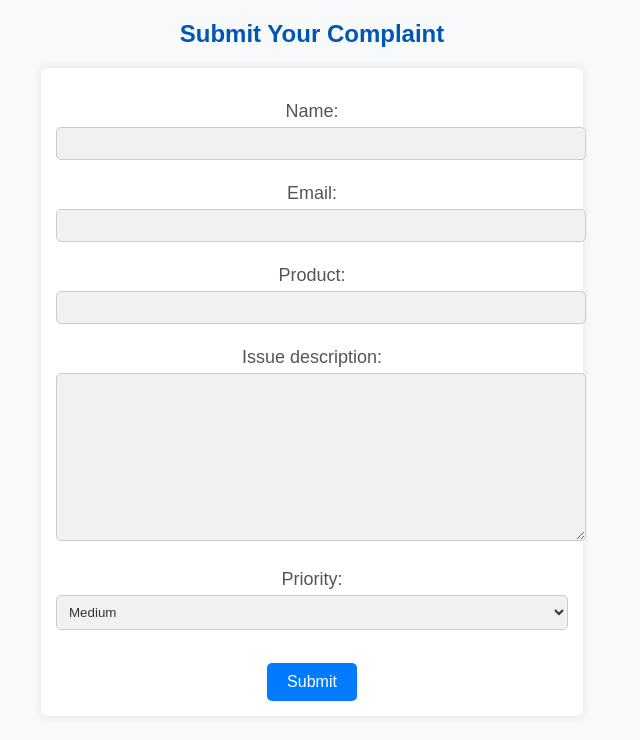
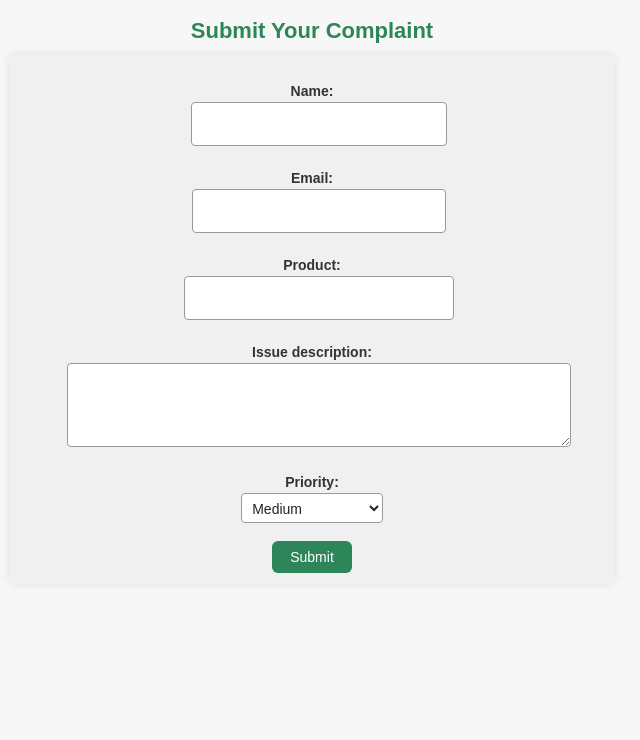
Before and after one commit to Yashaswinip25/complaint_system, a Django app: page /submit/ in a window 1280 px wide. Shown: the top 740 px of the page, without its empty margins (328-968 px from the left). Run offline with Django 5.2, Linux system fonts and the light colour scheme.

Commit message:
style.css

```diff
--- a/complaints/static/complaints/style.css
+++ b/complaints/static/complaints/style.css
@@ -1,8 +1,8 @@
 /* Global Light Theme */
 body {
-    font-family: Arial, sans-serif;
-    background-color: #f8f9fa; /* Light Grey Background */
-    color: #333; /* Dark Text */
+    font-family: 'Arial', sans-serif;
+    background-color: #f7f7f7; /* Light Grey */
+    color: #222;
     margin: 0;
     padding: 0;
     text-align: center;
@@ -10,73 +10,98 @@ body {
 
 /* Container Styling */
 .container {
-    max-width: 800px;
+    max-width: 700px;
     margin: auto;
     background: white;
     padding: 20px;
-    border-radius: 5px;
+    border-radius: 8px;
     box-shadow: 0px 0px 10px rgba(0, 0, 0, 0.1);
-    margin-top: 50px;
+    margin-top: 30px;
 }
 
 /* Headings */
 h1, h2 {
-    color: #0056b3; /* Soft Blue */
+    color: #2d8659; /* Soft green */
+    font-size: 22px; /* Smaller Heading */
+    margin-bottom: 10px;
 }
 
 /* Paragraphs */
 p {
-    font-size: 18px;
-    color: #555; /* Medium Grey */
+    font-size: 14px;
+    color: #444;
+    margin-bottom: 10px;
 }
 
 /* Buttons & Links */
 button, .btn, a {
     display: inline-block;
-    background: #007bff; /* Blue */
+    background: #2d8659; /* Dark Green */
     color: white;
-    padding: 10px 20px;
+    padding: 8px 18px;
     text-decoration: none;
     border: none;
-    border-radius: 5px;
-    margin-top: 10px;
-    font-size: 16px;
+    border-radius: 6px;
+    margin-top: 8px;
+    font-size: 14px;
     cursor: pointer;
-    transition: background 0.3s;
+    transition: background 0.3s ease-in-out;
 }
 
 button:hover, .btn:hover, a:hover {
-    background: #0056b3; /* Darker Blue */
+    background: #1e6b47;
 }
 
-/* Form Styling - Reduced Height */
+/* 📌 Compact Formal Form Design */
 form {
-    background: white;
-    padding: 15px; /* Kam Padding */
-    border-radius: 5px;
-    width: 40%; /* Thoda Chhota Kiya */
+    background: #f0f0f0; /* Light Grey */
+    padding: 15px;
+    border-radius: 8px;
+    width: 45%; /* Compact Width */
     margin: auto;
-    box-shadow: 0px 0px 10px rgba(0, 0, 0, 0.1);
+    box-shadow: 0px 0px 8px rgba(0, 0, 0, 0.1);
+    display: flex;
+    flex-direction: column;
+    align-items: center;
+    max-height: 500px; /* 🔥 Adjusted Form Height */
+    overflow-y: hidden; /* No Scrolling */
+}
+
+/* Labels */
+form label {
+    font-weight: bold;
+    color: #333;
+    margin-top: 5px;
+    font-size: 14px;
+    width: 100%;
+    text-align: left;
 }
 
 /* Input Fields */
 input, textarea, select {
     width: 100%;
-    padding: 8px; /* Kam Padding */
-    margin: 5px 0; /* Kam Margin */
-    background: #f1f1f1;
-    border: 1px solid #ccc;
-    color: #333;
-    border-radius: 5px;
+    padding: 6px;
+    margin-top: 3px;
+    background: white;
+    border: 1px solid #999;
+    color: #222;
+    border-radius: 4px;
+    font-size: 14px;
+    height: 30px; /* ✅ Smaller Input Fields */
 }
 
-input::placeholder, textarea::placeholder {
-    color: #777;
+textarea {
+    height: 70px; /* ✅ Smaller Textarea */
 }
 
-/* Success Page Text Center */
+input:focus, textarea:focus {
+    border-color: #2d8659;
+    background: #f9f9f9;
+}
+
+/* Success Page Centered */
 .success-container {
-    height: 100vh; /* Pura Screen Cover Kare */
+    height: 100vh;
     display: flex;
     justify-content: center;
     align-items: center;
```
